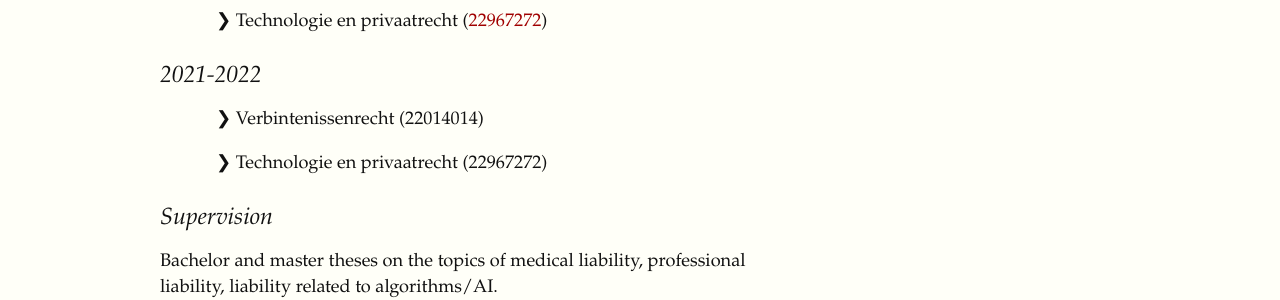
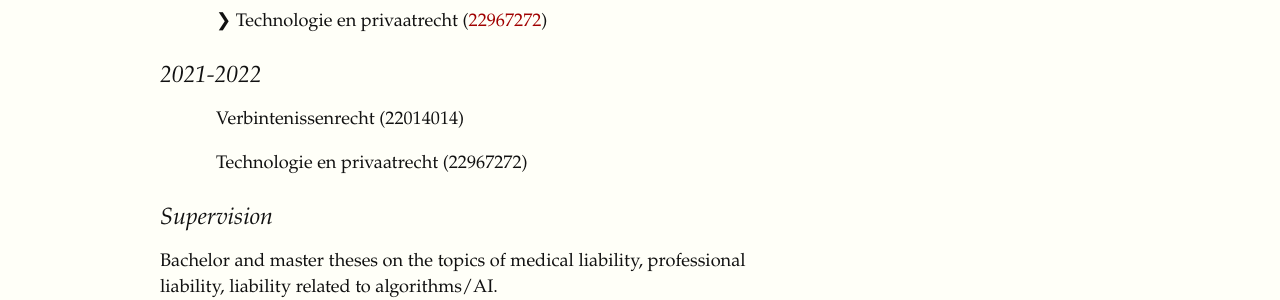
Before and after one commit to jhvanstaalduinen/jhvanstaalduinen.github.io, a Jekyll site: the page built from teaching/index.md, in a window 1280 px wide. Shown: the part 290-590 px from the top of the page. Built offline with Jekyll 4.4.1, drawn with Linux system fonts in a browser that asks for light colours; some web fonts are replaced; some of the changed lines change nothing that is shown.

Commit message:
update listi

```diff
--- a/teaching/index.md
+++ b/teaching/index.md
@@ -13,8 +13,8 @@ title: Teaching
 
 ### 2021-2022
 
-- &#10095; Verbintenissenrecht (22014014)
-- &#10095; Technologie en privaatrecht (22967272)
+* Verbintenissenrecht (22014014)
+* Technologie en privaatrecht (22967272)
 
 
 ### Supervision
```
